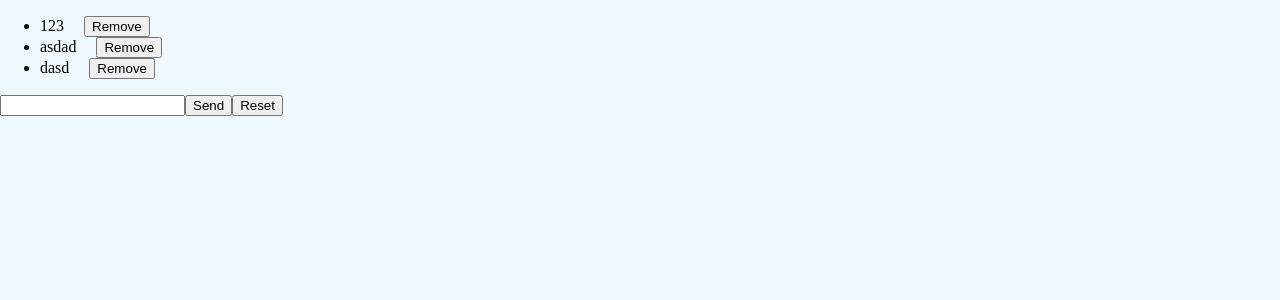
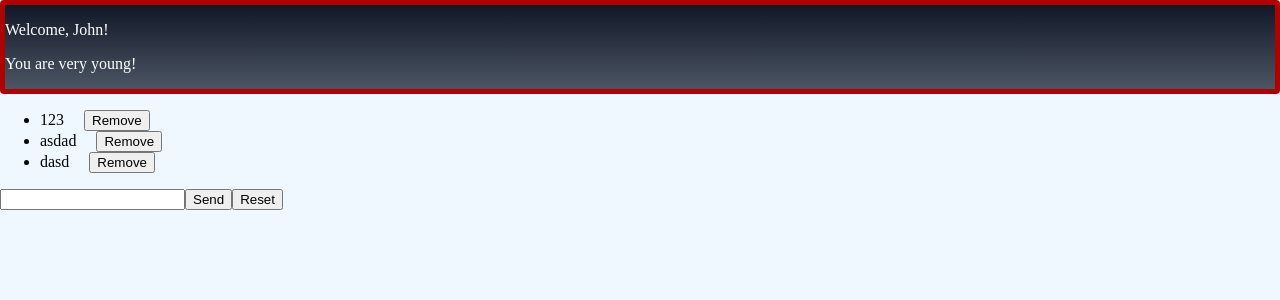
Before and after one commit to kry23/koray-korkmaz-dev-hope-react-mod-exercises, a React (Create React App) app: page / in a window 1280 px wide. Shown: the top 300 px of the page. Built offline with nearby package versions, Linux system fonts and the light colour scheme.

Commit message:
styl-cmp-1 sol.

```diff
--- a/src/App.js
+++ b/src/App.js
@@ -18,9 +18,10 @@ export class App extends React.Component {
   render() {
     return (
       <div>
+        <Welcome />
         {/* <Hello></Hello>
         <Message></Message>
-        <InteractiveWelcome /> */}
+        <InteractiveWelcome /> *
         {/* <Login handleSubmit={this.handleSubmit} /> */}
         <TodoList />
       </div>
--- a/src/Welcome.jsx
+++ b/src/Welcome.jsx
@@ -18,13 +18,13 @@ export class Welcome extends React.Component {
     // }
 
     return (
-      <>
+      <div className="welcome">
         <p>Welcome, {this.props.name}!</p>
         <Age age={age}></Age>
         {/* <Counter initVal={11} incInt={1000} incVal={3}></Counter> */}
         {/* <ClickCounter />
         <ClickTracker /> */}
-      </>
+      </div>
     );
   }
 }
--- /dev/null
+++ b/src/index.css
@@ -0,0 +1,6 @@
+.welcome {
+  background: linear-gradient(rgb(17, 24, 39), rgb(75, 85, 99));
+  border: 5px solid rgb(177, 0, 0);
+  border-radius: 4px;
+  color: white;
+}
--- a/src/index.js
+++ b/src/index.js
@@ -1,4 +1,5 @@
 import reactDom from "react-dom";
 import { App } from "./App";
+import "./index.css";
 
 reactDom.render(<App />, document.querySelector("#root"));
```
